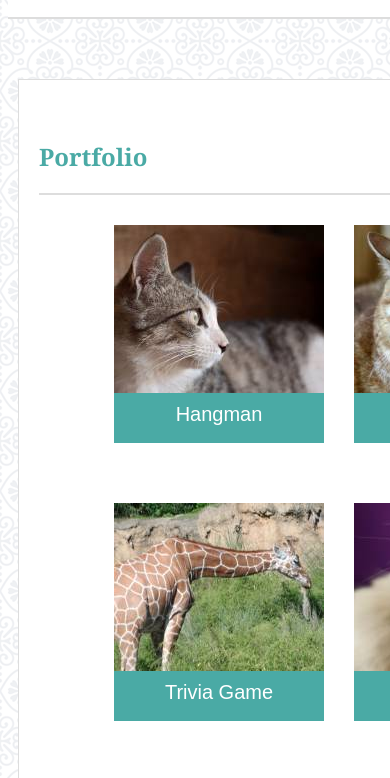
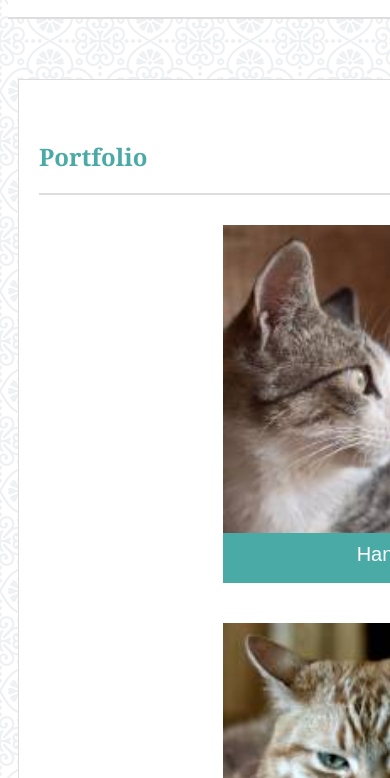
Before and after one commit to lolaliz/Responsive-Portfolio-, a plain HTML site: page portfolio.html in a window 390 px wide. Shown: the part 159-937 px from the top of the page. Drawn offline with Linux system fonts and the light colour scheme; files that its build step writes are made by us from their sources; files whose address does not match are found by name.

Commit message:
submit stage

```diff
--- a/portfolio.html
+++ b/portfolio.html
@@ -4,13 +4,12 @@
     <meta charset="UTF-8">
     <meta name="viewport" content="width=device-width, initial-scale=1.0">
     <meta http-equiv="X-UA-Compatible" content="ie=edge">
-    <link rel="stylesheet" type="text/css" href="assets/css/style.css">
-    <title>Basic Portfolio</title>
+    <link rel="stylesheet" type="text/css" href="style.css">
+    <title>Portfolio</title>
 </head>
 <body>
         <body>
                 <header>
-                        <div id="name"><h1>Elizabeth Martinez</h1></div>
                         <div id= "headerlinks">
                             <ul>
                                     <li><a href="index.html">About |</a></li>
@@ -20,7 +19,7 @@
                         </div>
                 </header>
 
-
+                <div id="name"><h1>Elizabeth Martinez</h1></div>
                 <div id="content">
 
                         <section id="left">
--- a/style.css
+++ b/style.css
@@ -151,12 +151,12 @@ body {
 
 .gridcontainer {
     display: grid;
-    grid-template-columns: 220px 220px;
+    grid-template-columns: 80%;
     grid-column-gap: 20px;
-    grid-row-gap: 20px;
+
     width: 600px;
     padding: 10px;
-    margin-left: 65px;
+    margin-left: 60px;
 }
 
 .pic {
@@ -168,7 +168,7 @@ body {
     position: relative;
     z-index: 2;
     bottom: 40px;
-    width: 210px;
+    width: 44%;
     height: 40px;
     background-color: #4aaaa5;
     color: white;
@@ -226,6 +226,19 @@ footer {
         float: left;
         margin-right: 5px;
         width: 30%;
+    }
+
+    .gridcontainer {
+        display: grid;
+        grid-template-columns: 60% 60%;
+    }
+
+    .pic {
+        width: 59%;
+    }
+
+    .label {
+        width: 59%;
     }
 
     #connect {
@@ -287,6 +300,25 @@ footer {
         clear: both;
     }
 
+    .gridcontainer {
+        display: grid;
+        grid-template-columns: 100%;
+    }
+
+    .pic {
+        position: relative;
+        z-index: 1;
+        width: 59%;
+        margin-left: 19%;
+    }
+
+    .label {
+        position: relative;
+        z-index: 2;
+        width: 59%;
+        margin-left: 19%;
+    }
+
     footer {
         width: 120%;
     }
```
Also changed, not shown: contact.html (+2 -2 lines).
